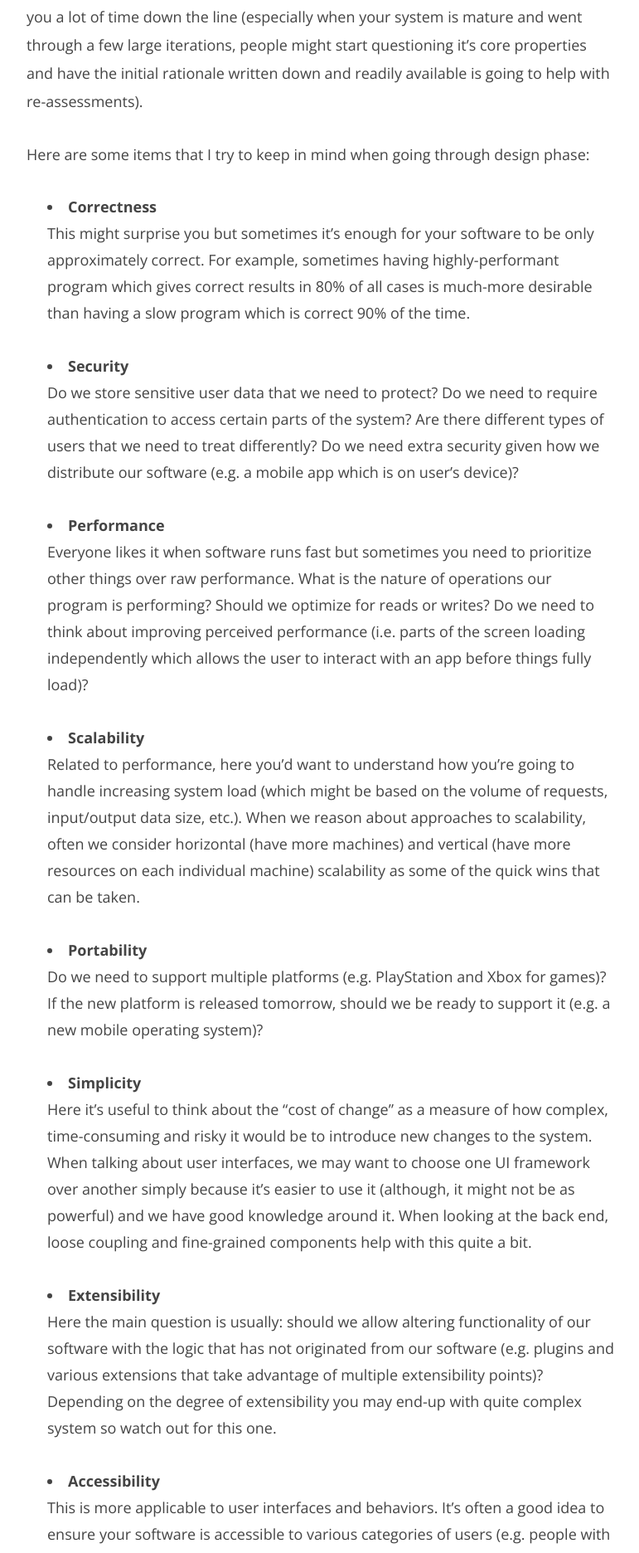
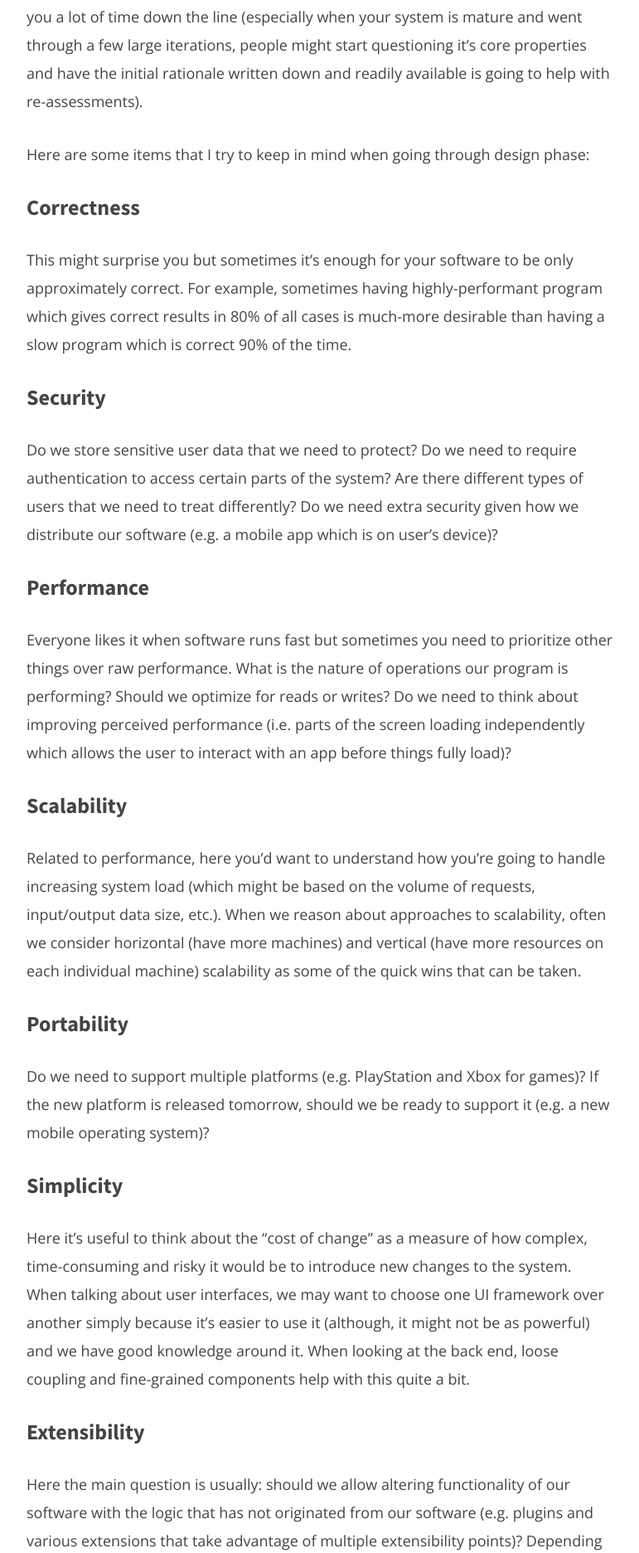
Before and after one commit to volpav/volpav.github.io, a Jekyll site: the page built from _posts/2019-01-25-core-properties-of-your-software.md, in a window 1280 px wide. Shown: the part 1275-3147 px from the top of the page at 83% size, without its empty margins (278-1049 px from the left). Built offline with Jekyll 4.4.1, drawn with Linux system fonts in a browser that asks for light colours.

Commit message:
Update 2019-01-25-core-properties-of-your-software.md

```diff
--- a/_posts/2019-01-25-core-properties-of-your-software.md
+++ b/_posts/2019-01-25-core-properties-of-your-software.md
@@ -17,23 +17,30 @@ When deciding on intrinsic characteristics of a software system it’s sometimes
 
 Here are some items that I try to keep in mind when going through design phase:
 
-- **Correctness**<br />
-This might surprise you but sometimes it’s enough for your software to be only approximately correct. For example, sometimes having highly-performant program which gives correct results in 80% of all cases is much-more desirable than having a slow program which is correct 90% of the time.<br /><br />
-- **Security**<br />
-  Do we store sensitive user data that we need to protect? Do we need to require authentication to access certain parts of the system? Are there different types of users that we need to treat differently? Do we need extra security given how we distribute our software (e.g. a mobile app which is on user’s device)?<br /><br />
-- **Performance**<br />
-Everyone likes it when software runs fast but sometimes you need to prioritize other things over raw performance. What is the nature of operations our program is performing? Should we optimize for reads or writes? Do we need to think about improving perceived performance (i.e. parts of the screen loading independently which allows the user to interact with an app before things fully load)?<br /><br />
-- **Scalability**<br />
-Related to performance, here you’d want to understand how you’re going to handle increasing system load (which might be based on the volume of requests, input/output data size, etc.). When we reason about approaches to scalability, often we consider horizontal (have more machines) and vertical (have more resources on each individual machine) scalability as some of the quick wins that can be taken.<br /><br />
-- **Portability**<br />
-Do we need to support multiple platforms (e.g. PlayStation and Xbox for games)? If the new platform is released tomorrow, should we be ready to support it (e.g. a new mobile operating system)?<br /><br />
-- **Simplicity**<br />
-Here it’s useful to think about the “cost of change” as a measure of how complex, time-consuming and risky it would be to introduce new changes to the system. When talking about user interfaces, we may want to choose one UI framework over another simply because it’s easier to use it (although, it might not be as powerful) and we have good knowledge around it. When looking at the back end, loose coupling and fine-grained components help with this quite a bit.<br /><br />
-- **Extensibility**<br />
-Here the main question is usually: should we allow altering functionality of our software with the logic that has not originated from our software (e.g. plugins and various extensions that take advantage of multiple extensibility points)? Depending on the degree of extensibility you may end-up with quite complex system so watch out for this one.<br /><br />
-- **Accessibility**<br />
-This is more applicable to user interfaces and behaviors. It's often a good idea to ensure your software is accessible to various categories of users (e.g. people with disabilities). Although, sometimes you might be designing something that is targeting a very specific persona (e.g. building a sonar with haptic feedback to help visually-impaired people navigate their surroundings).<br /><br />
-- **Safety**<br />
+### Correctness
+This might surprise you but sometimes it’s enough for your software to be only approximately correct. For example, sometimes having highly-performant program which gives correct results in 80% of all cases is much-more desirable than having a slow program which is correct 90% of the time.
+
+### Security
+Do we store sensitive user data that we need to protect? Do we need to require authentication to access certain parts of the system? Are there different types of users that we need to treat differently? Do we need extra security given how we distribute our software (e.g. a mobile app which is on user’s device)?
+
+### Performance
+Everyone likes it when software runs fast but sometimes you need to prioritize other things over raw performance. What is the nature of operations our program is performing? Should we optimize for reads or writes? Do we need to think about improving perceived performance (i.e. parts of the screen loading independently which allows the user to interact with an app before things fully load)?
+
+### Scalability
+Related to performance, here you’d want to understand how you’re going to handle increasing system load (which might be based on the volume of requests, input/output data size, etc.). When we reason about approaches to scalability, often we consider horizontal (have more machines) and vertical (have more resources on each individual machine) scalability as some of the quick wins that can be taken.
+### Portability
+Do we need to support multiple platforms (e.g. PlayStation and Xbox for games)? If the new platform is released tomorrow, should we be ready to support it (e.g. a new mobile operating system)?
+
+### Simplicity
+Here it’s useful to think about the “cost of change” as a measure of how complex, time-consuming and risky it would be to introduce new changes to the system. When talking about user interfaces, we may want to choose one UI framework over another simply because it’s easier to use it (although, it might not be as powerful) and we have good knowledge around it. When looking at the back end, loose coupling and fine-grained components help with this quite a bit.
+
+### Extensibility
+Here the main question is usually: should we allow altering functionality of our software with the logic that has not originated from our software (e.g. plugins and various extensions that take advantage of multiple extensibility points)? Depending on the degree of extensibility you may end-up with quite complex system so watch out for this one.
+
+### Accessibility
+This is more applicable to user interfaces and behaviors. It's often a good idea to ensure your software is accessible to various categories of users (e.g. people with disabilities). Although, sometimes you might be designing something that is targeting a very specific persona (e.g. building a sonar with haptic feedback to help visually-impaired people navigate their surroundings).
+
+### Safety
 In some cases you need to perform extra due diligence to ensure your software is safe for people to use. For example, when designing a program that controls an industrial press machine, you probably want to ensure an operator can’t accidentally activate it (which, in turn, may cause damage to other hardware or an injury to a coworker).
 
 Hope this helps. If you have any questions, feel free to ping me on Twitter ([@volpav](https://twitter.com/volpav)).
```
